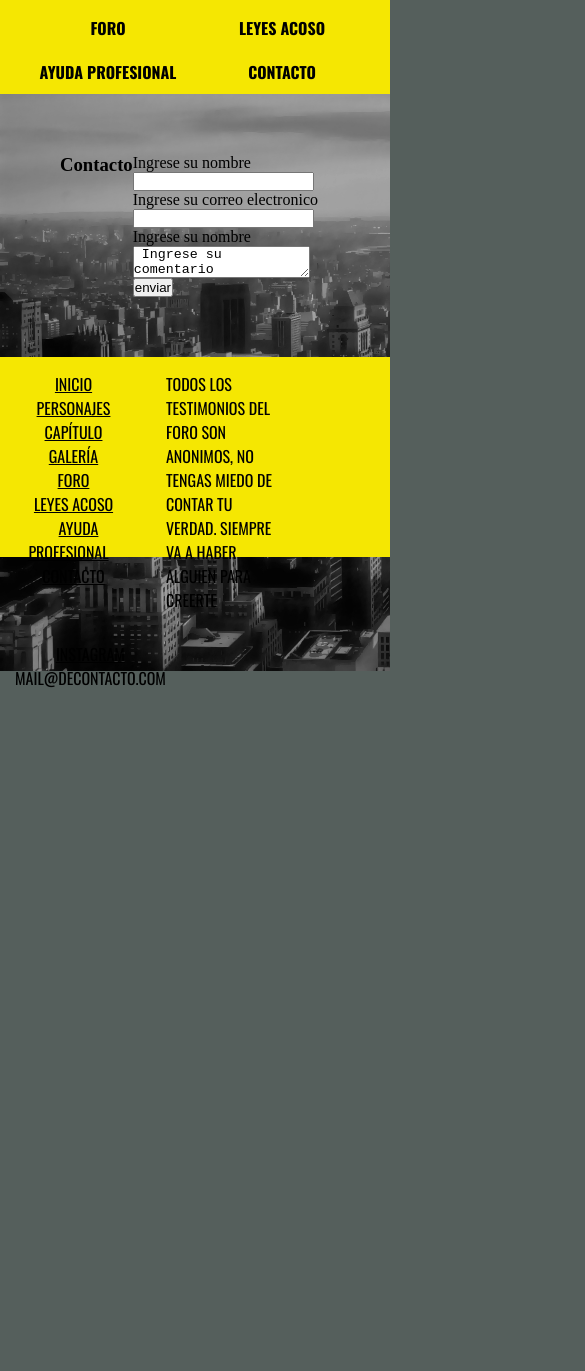
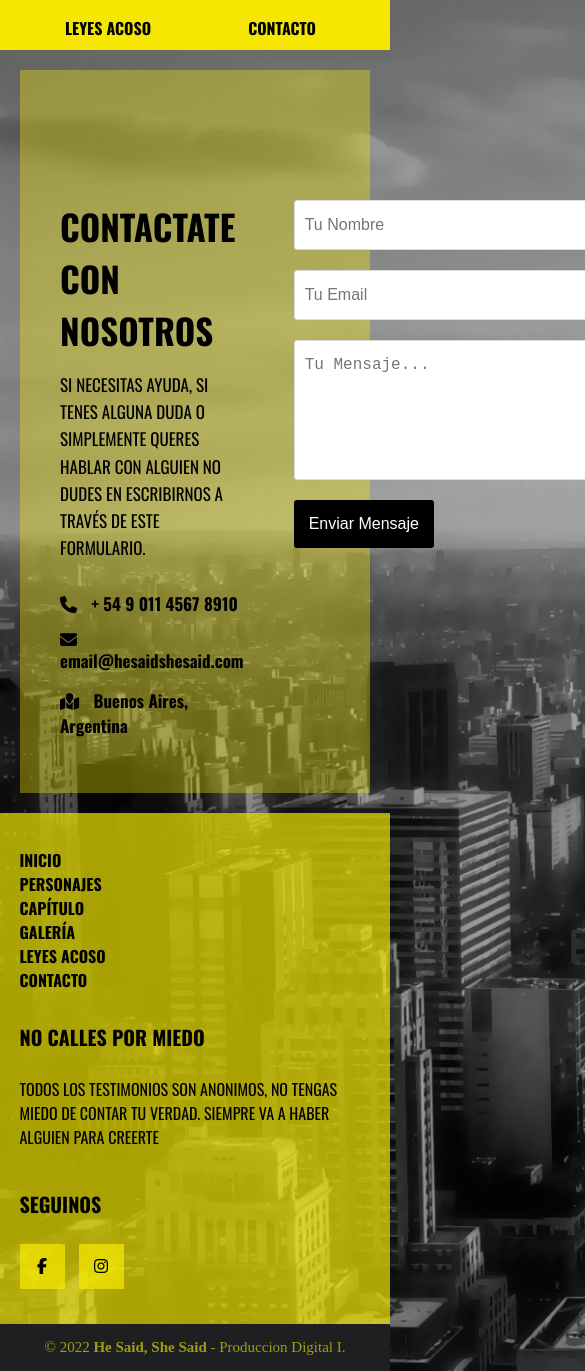
Before and after one commit to juanalarroude/WEB-GITHUB, a plain HTML site: page contacto.html in a window 390 px wide. Shown: the part 173-1544 px from the top of the page, 585 px wide, since content can reach past the window. Before the commit the page ends 878 px from the top, so only its background shows below. Drawn offline with nearby package versions, Linux system fonts and the light colour scheme.

Commit message:
responsive y actualizaciones

```diff
--- a/capitulo.html
+++ b/capitulo.html
@@ -6,17 +6,16 @@
      <link rel="preconnect" href="https://fonts.gstatic.com" crossorigin>
      <link href="https://fonts.googleapis.com/css2?family=Oswald:wght@200;300;400;500;600;700&display=swap" rel="stylesheet">
      <link rel="stylesheet" type="text/css" href="estilos.css">
+     <script src="https://kit.fontawesome.com/b49a003fe3.js" crossorigin="anonymous"></script>
     </head>
  <body>
  <nav>
     <ul>
+        <li><a href="index.html"><img src="IMAGES/logo.png" class="logo"> </a></li>
         <li><a href="personajes.html">PERSONAJES</a></li>
         <li><a href="capitulo.html">CAPÍTULO</a></li>
         <li><a href="galeria.html">GALERÍA</a></li>
-        <li><a href="index.html"><img src="IMAGES/logo.png" class="logo"> </a></li>
-        <li><a href="">FORO</a></li>
         <li><a href="leyesacoso.html">LEYES ACOSO</a></li>
-        <li><a href="">AYUDA PROFESIONAL</a></li>
         <li><a href="contacto.html">CONTACTO</a></li>
     </ul>
 </nav>
@@ -50,30 +49,34 @@
     </ul>
    </nav>
 </div>
-<footer>
-    <section>
-     <div>
-         <ul>
-             <li><a href="index.html">INICIO </a></li>
-             <li><a href="personajes.html">PERSONAJES</a></li>
-             <li><a href="capitulo.html">CAPÍTULO</a></li>
-             <li><a href="galeria.html">GALERÍA</a></li>
-             <li><a href="">FORO</a></li>
-             <li><a href="leyesacoso.html">LEYES ACOSO</a></li>
-             <li><a href="">AYUDA PROFESIONAL</a></li>
-             <li><a href="contacto.html">CONTACTO</a></li>
+<footer class="pie-pagina">
+    <div class="grupo-1">
+       <div class="box">
+         <ul class="vacio">
+            <li><a class="vacio" href="index.html">INICIO </a></li>
+            <li><a class="vacio" href="personajes.html">PERSONAJES</a></li>
+            <li><a class="vacio" href="capitulo.html">CAPÍTULO</a></li>
+            <li><a class="vacio" href="galeria.html">GALERÍA</a></li>
+            <li><a class="vacio" href="leyesacoso.html">LEYES ACOSO</a></li>
+            <li><a class="vacio" href="contacto.html">CONTACTO</a></li>
             </ul>
         </div>
-     <div>
-         <p class="footer2"> TODOS LOS TESTIMONIOS DEL FORO SON ANONIMOS, NO TENGAS MIEDO DE CONTAR TU VERDAD. SIEMPRE VA A HABER ALGUIEN PARA CREERTE</p>
+        <div class="box">
+            <h2>NO CALLES POR MIEDO</h2>
+            <p>TODOS LOS TESTIMONIOS SON ANONIMOS, NO TENGAS MIEDO DE CONTAR TU VERDAD. SIEMPRE VA A HABER ALGUIEN PARA CREERTE</p>
         </div>
-     <div>
-         <ul>
-             <li><a href=""> INSTAGRAM </a></li>
-             <li><p> mail@decontacto.com </p></li>
-         </ul>
+        <div class="box">
+            <h2>SEGUINOS</h2>
+            <div class="red-social">
+                <a href="" class="fa fa-facebook"></a>
+                <a href="" class="fa fa-instagram"></a>
+                <a href="" class="fa-solid fa-envelope"></a>
             </div>
-     </section>
+        </div>
+    </div>
+    <div class="grupo-2">
+        <small>&copy; 2022 <b>He Said, She Said</b> - Produccion Digital I.</small>
+    </div>
 </footer>
 </body>
 </html>
--- a/contacto.html
+++ b/contacto.html
@@ -1,68 +1,70 @@
 <!DOCTYPE>
 <html>
     <head>
-        <title> Inicio </title>
+        <title> Contacto </title>
         <link rel="preconnect" href="https://fonts.googleapis.com">
 <link rel="preconnect" href="https://fonts.gstatic.com" crossorigin>
 <link href="https://fonts.googleapis.com/css2?family=Oswald:wght@200;300;400;500;600;700&display=swap" rel="stylesheet">
           <link rel="stylesheet" type="text/css" href="estilos.css">
+          <script src="https://kit.fontawesome.com/b49a003fe3.js" crossorigin="anonymous"></script>
     </head>
 <body>
 <section>
 <nav>
     <ul>
+        <li><a href="index.html"><img src="IMAGES/logo.png" class="logo"> </a></li>
         <li><a href="personajes.html">PERSONAJES</a></li>
         <li><a href="capitulo.html">CAPÍTULO</a></li>
         <li><a href="galeria.html">GALERÍA</a></li>
-            <li><a href="index.html"><img src="IMAGES/logo.png" class="logo"> </a></li>
-            <li><a href="">FORO</a></li>
         <li><a href="leyesacoso.html">LEYES ACOSO</a></li>
-            <li><a href="">AYUDA PROFESIONAL</a></li>
         <li><a href="contacto.html">CONTACTO</a></li>
     </ul>
 </nav>
-<section class="contenido">
-<h1> Contacto</h1>
-<article class="terciario">
-<div>
+<section class="cuadradoform">
+<div class="container-form">
+    <div class="info-form">
+        <h2>Contactate con nosotros</h2>
+        <p>Si necesitas ayuda, si tenes alguna duda o simplemente queres hablar con alguien no dudes en escribirnos a través de este formulario.</p>
+        <a href="#"><i class="fa fa-phone"></i> + 54 9 011 4567 8910</a>
+        <a href="#"><i class="fa fa-envelope"></i> email@hesaidshesaid.com</a>
+        <a href="#"><i class="fa fa-map-marked"></i> Buenos Aires, Argentina</a>
+    </div>
     <form action="mailto:juanalarru2003@gmail.com" method="GET">
-<label for="nombre"> Ingrese su nombre </label> <br>
-<input type="text" name "nombre">
-<label for="email"> Ingrese su correo electronico </label> <br>
-<input type="email" name="email">
-<label for="comentario"> Ingrese su nombre </label> <br>
-<textarea name="comentario"> Ingrese su comentario </textarea>
-<button> enviar </button>
-
+        <input type="text" name="nombre" placeholder="Tu Nombre" class="campo">
+        <input type="emal" name="email" placeholder="Tu Email" class="campo">
+        <textarea name="mensaje" placeholder="Tu Mensaje..."></textarea>
+        <input type="submit" name="enviar" value="Enviar Mensaje" class="btn-enviar">
     </form>
 </div>
-</article>
 </section>
 </section>
-<footer>
-    <section>
-     <div>
-         <ul>
-             <li><a href="index.html">INICIO </a></li>
-             <li><a href="personajes.html">PERSONAJES</a></li>
-             <li><a href="capitulo.html">CAPÍTULO</a></li>
-             <li><a href="galeria.html">GALERÍA</a></li>
-             <li><a href="">FORO</a></li>
-             <li><a href="leyesacoso.html">LEYES ACOSO</a></li>
-             <li><a href="">AYUDA PROFESIONAL</a></li>
-             <li><a href="contacto.html">CONTACTO</a></li>
+<footer class="pie-pagina">
+    <div class="grupo-1">
+       <div class="box">
+         <ul class="vacio">
+            <li><a class="vacio" href="index.html">INICIO </a></li>
+            <li><a class="vacio" href="personajes.html">PERSONAJES</a></li>
+            <li><a class="vacio" href="capitulo.html">CAPÍTULO</a></li>
+            <li><a class="vacio" href="galeria.html">GALERÍA</a></li>
+            <li><a class="vacio" href="leyesacoso.html">LEYES ACOSO</a></li>
+            <li><a class="vacio" href="contacto.html">CONTACTO</a></li>
             </ul>
         </div>
-     <div>
-         <p class="footer2"> TODOS LOS TESTIMONIOS DEL FORO SON ANONIMOS, NO TENGAS MIEDO DE CONTAR TU VERDAD. SIEMPRE VA A HABER ALGUIEN PARA CREERTE</p>
+        <div class="box">
+            <h2>NO CALLES POR MIEDO</h2>
+            <p>TODOS LOS TESTIMONIOS SON ANONIMOS, NO TENGAS MIEDO DE CONTAR TU VERDAD. SIEMPRE VA A HABER ALGUIEN PARA CREERTE</p>
         </div>
-     <div>
-         <ul>
-             <li><a href=""> INSTAGRAM </a></li>
-             <li><p> mail@decontacto.com </p></li>
-         </ul>
+        <div class="box">
+            <h2>SEGUINOS</h2>
+            <div class="red-social">
+                <a href="" class="fa fa-facebook"></a>
+                <a href="" class="fa fa-instagram"></a>
             </div>
-     </section>
+        </div>
+    </div>
+    <div class="grupo-2">
+        <small>&copy; 2022 <b>He Said, She Said</b> - Produccion Digital I.</small>
+    </div>
 </footer>
 </body>
 </html>
--- a/estilos.css
+++ b/estilos.css
@@ -6,6 +6,7 @@ width: 100%;
 list-style-type: none;
 text-align: center;
 margin-top: 20px;
+justify-content: center;
 align-items: center;}
 nav li {display: inline-flex;}
 nav a { text-decoration: none;
@@ -19,26 +20,6 @@ nav a { text-decoration: none;
     align-items: center;}
 nav li:hover {
     background-color:#fff200;}
-footer {
-    width: 100%;
-    height: 200px;
-    background-color: #f5e702;
-    color: black;
-    margin-top: 40px;}
-footer div {width: 30%;
-display: inline-flex;
-margin: 15px;
-align-items: center;}
-footer a {text-decoration: none;
-    color: black;
-    padding: 10px;
-    font-family: 'Oswald', sans-serif;
-    text-transform: uppercase;
-    text-align: center;
-text-decoration: underline;}
-footer ul {
-        list-style-type: none;
-        text-align: center;}
 h2 {font-family: 'Oswald', sans-serif;
     font-weight: bold;
     text-transform: uppercase;}
@@ -159,4 +140,124 @@ border-radius: 50%;
 line-height: 25px;}
 .terciario div {
   width:100%;
-  margin bottom: 2cm;}
+  margin-bottom: 2cm;}
+
+/* estilos FOOTER */
+.pie-pagina{
+    width: 100%;
+    background-color: #f5e902b0;}
+.pie-pagina .grupo-1{
+    width: 100%;
+    max-width: 1200px;
+    margin: auto;
+    display:grid;
+    grid-template-columns: repeat(3, 1fr);
+    grid-gap:50px;
+    padding: 45px 20px;}
+.pie-pagina .grupo-1 .box figure{
+    width: 100%;
+    height: 100%;
+    display: flex;
+    justify-content: center;
+    align-items: center;}
+.pie-pagina .grupo-1 .box figure img{
+    width: 250px;}
+.pie-pagina .grupo-1 .box h2{
+    color: black;
+    margin-bottom: 25px;
+    font-size: 20px;}
+.pie-pagina .grupo-1 .box p{
+    color: black;
+    margin-bottom: 10px;}
+.pie-pagina .grupo-1 .red-social a{
+    display: inline-block;
+    text-decoration: none;
+    width: 45px;
+    height: 45px;
+    line-height: 45px;
+    color: black;
+    margin-right: 10px;
+    background-color: #f5e902b7;
+    text-align: center;}
+.pie-pagina .grupo-1 .red-social a:hover{
+    color: rgb(255, 209, 6);}
+.pie-pagina .grupo-2{
+    background-color: #1d1f20;
+    padding: 15px 10px;
+    text-align: center;
+    color: #c0b70ad3;}
+.pie-pagina .grupo-2 small{
+    font-size: 15px;}
+@media screen and (max-width:800px){
+    .pie-pagina .grupo-1{
+        width: 90%;
+        grid-template-columns: repeat(1, 1fr);
+        grid-gap:30px;
+        padding: 35px 0px;}  }
+.vacio {text-decoration: none;
+            font-family: 'Oswald', sans-serif;
+            font-weight: bold;
+            color: black;
+            list-style: none;}
+/* estilos FORMULARIO CONTACTO */
+.container-form{
+    width: 100%;
+    max-width: 1100px;
+    margin: auto;
+    display: grid;
+    grid-template-columns: repeat(2,1fr);
+    grid-gap: 50px;
+    margin-top: 90px;
+}
+.container-form h2{
+    margin-bottom: 15px;
+    font-size: 35px
+}
+.container-form p{
+    font-size: 17px;
+    line-height: 1.6;
+    margin-bottom: 30px;
+}
+.container-form a{
+    font-size: 17px;
+    display: inline-block;
+    text-decoration: none;
+    width: 100%;
+    margin-bottom: 15px;
+    color: black;
+    font-weight: 700;
+    font-family: 'Oswald', sans-serif;}
+.container-form a i{
+    color: rgb(0, 0, 0);
+    margin-right: 10px;}
+.container-form form .campo, textarea{
+    width: 100%;
+    padding: 15px 10px;
+    font-size: 16px;
+    border: 1px solid #dbdbdb;
+    margin-bottom: 20px;
+    border-radius: 3px;
+    outline: 0px;}
+.container-form form textarea{
+    max-width: 530px;
+    min-width: 530px;
+    min-height: 140px;
+    max-height: 150px;}
+.container-form .btn-enviar{
+    padding: 15px;
+    font-size: 16px;
+    border: none;
+    outline: 0px;
+    background: black;
+    color: white;
+    border-radius: 3px;
+    cursor: pointer;
+    transition: all 300ms ease;}
+.container-form .btn-enviar:hover{
+    background: black;}
+.cuadradoform {
+    display: flex;
+    align-items: center;
+    padding: 40px;
+    background-color: #f5e9025b;
+    margin: 20px;}
```
Also changed, not shown: galeria.html (+26 -23 lines), index.html (+26 -23 lines), leyesacoso.html (+26 -23 lines), personajes.html (+26 -23 lines). Lines whose indentation alone changed are shown as unchanged.
